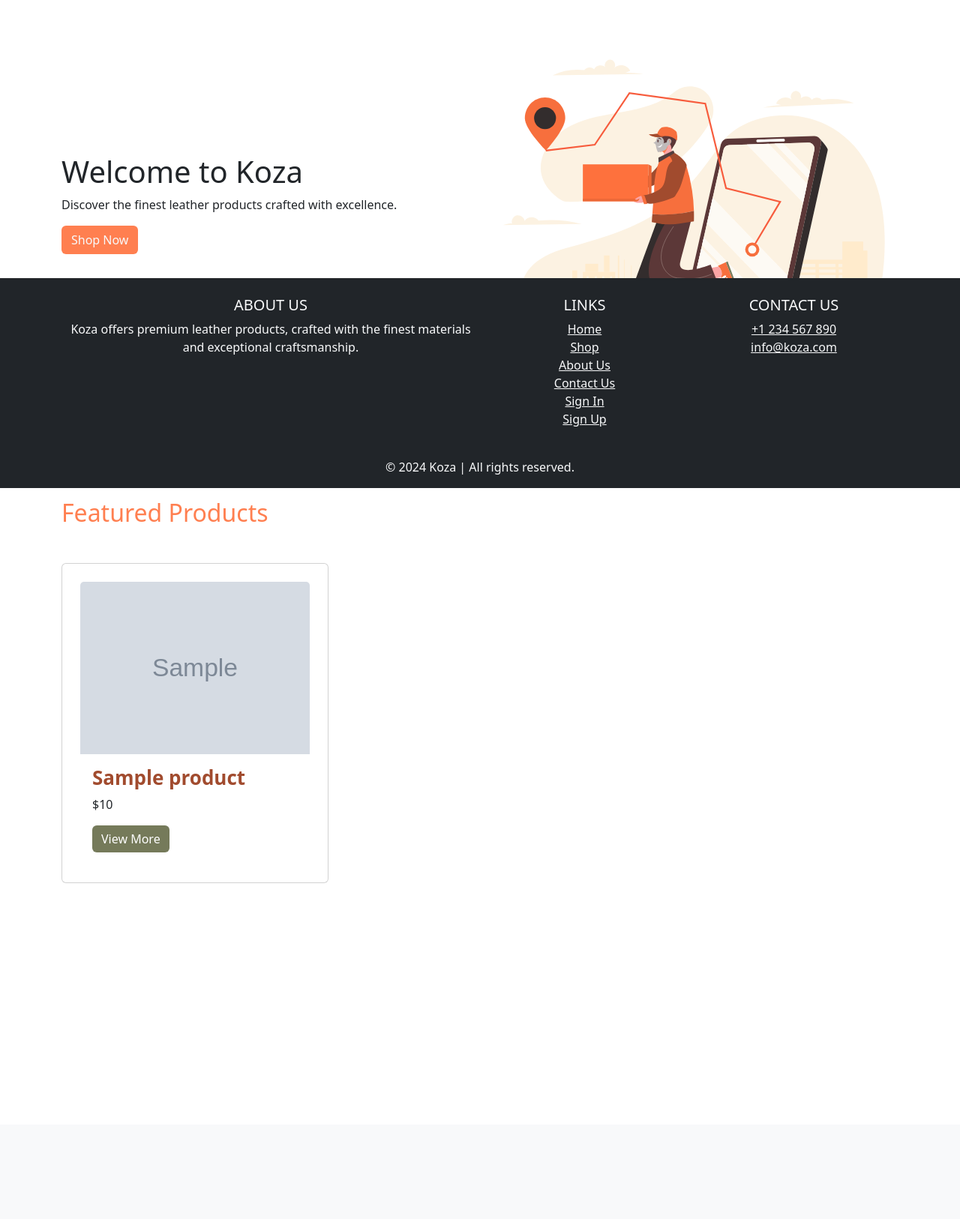
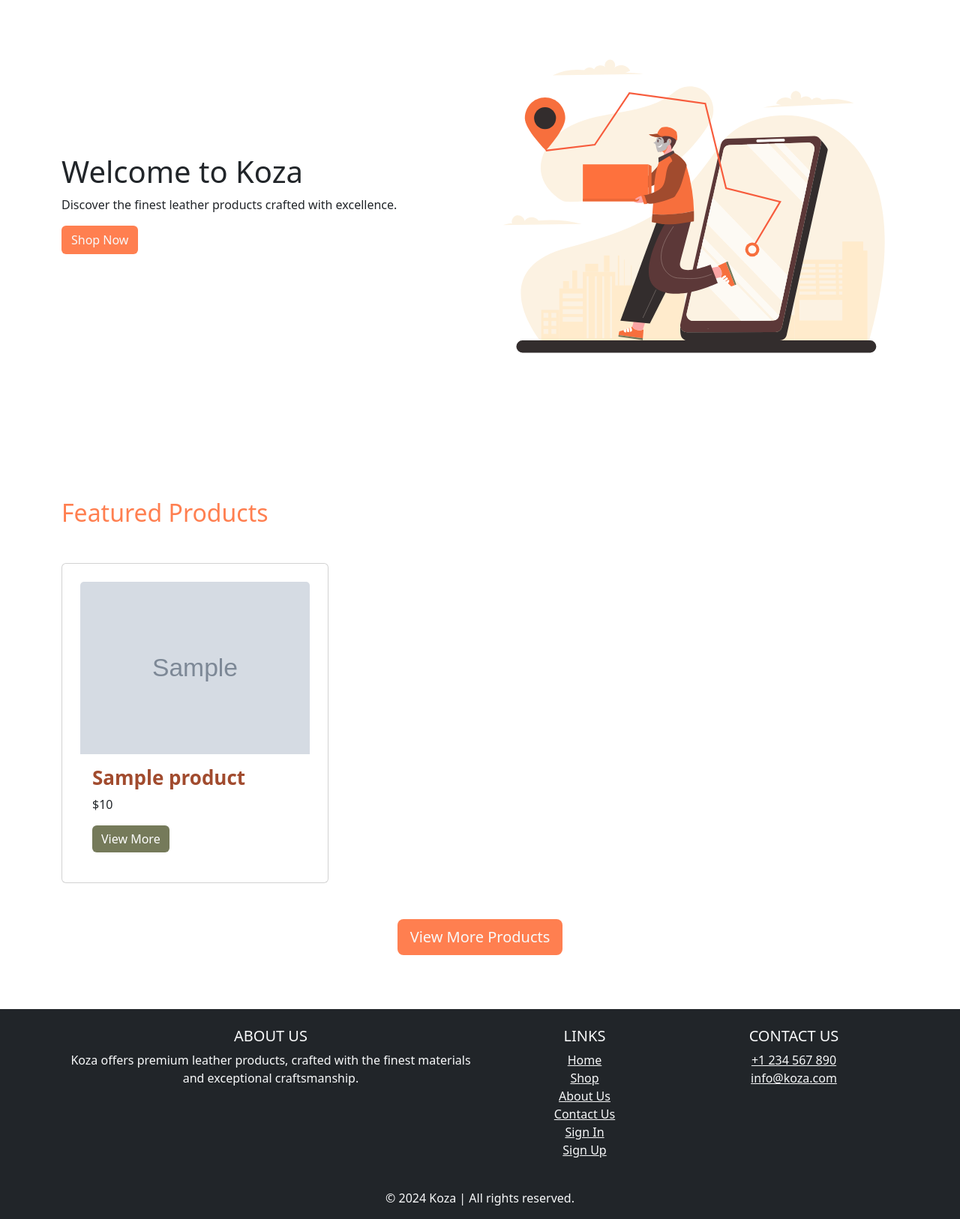
Before and after one commit to 3Sangeetha3/E-Commerce-PHP, a PHP site: page / in a window 1280 px wide. Shown: the part 149-1775 px from the top of the page at 75% size. Before the commit the page ends 1327 px from the top, so only its background shows below. Run offline with PHP 8.4, Linux system fonts and the light colour scheme; tables that the repository leaves empty or names only in its code hold one stand-in row (values such as "Sample post"); grey boxes marked "Sample" are stand-in pictures.

Commit message:
Refactor footer and index layout; update product display with pagination and enhance styling

```diff
--- a/assets/css/style.css
+++ b/assets/css/style.css
@@ -2,7 +2,6 @@ body {
   margin: 0;
   padding: 0;
   padding-top: 100px !important;
-  padding-bottom: 250px !important;
 }
 
 /* Navbar styles */
--- a/components/footer.php
+++ b/components/footer.php
@@ -1,5 +1,5 @@
 <!-- footer.php -->
-<footer class="bg-dark text-light text-center text-lg fixed-bottom">
+<footer class="bg-dark text-light text-center text-lg">
     <div class="container p-4">
         <div class="row">
             <div class="col-lg-6 col-md-12 mb-4 mb-md-0">
@@ -10,7 +10,7 @@
                 <h5 class="text-uppercase">Links</h5>
                 <ul class="list-unstyled mb-0">
                     <li><a href="../index.php" class="text-light">Home</a></li>
-                    <li><a href="#" class="text-light">Shop</a></li>
+                    <li><a href="/E-commerce/pages/products.php" class="text-light">Shop</a></li>
                     <li><a href="/E-commerce/pages/AboutUs.php" class="text-light">About Us</a></li>
                     <li><a href="/E-commerce/pages/contact.php" class="text-light">Contact Us</a></li>
                     <li><a href="/E-commerce/pages/signIn.php" class="text-light">Sign In</a></li>
--- a/index.php
+++ b/index.php
@@ -22,7 +22,6 @@
     $current_page = basename($_SERVER['PHP_SELF']);
     ?>
 
-
     <!-- Navbar -->
     <?php include 'components/navbar.php'; ?>
 
@@ -40,11 +39,13 @@
         </div>
     </div>
 
+    <!-- Featured Products Section -->
     <div class="container my-4 py-4">
         <h2 style="color: #FF7F50;" class="mt-5 mb-5">Featured Products</h2>
+
+        <!-- First Row of Products -->
         <div class="row">
             <?php
-        require 'config/config.php';
             $stmt = $pdo->query("SELECT * FROM products LIMIT 3");
             while ($product = $stmt->fetch()) {
                 echo "
@@ -61,8 +62,32 @@
             }
             ?>
         </div>
+
+        <!-- Second Row of Products -->
+        <div class="row">
+            <?php
+            $stmt = $pdo->query("SELECT * FROM products LIMIT 3 OFFSET 3");
+            while ($product = $stmt->fetch()) {
+                echo "
+                    <div class='col-md-4'>
+                        <div class='card mb-4 p-4'>
+                            <img src='uploads/{$product['image']}' class='card-img-top' alt='{$product['name']}'>
+                            <div class='card-body'>
+                                <h5 class='card-title' style='color:#A14B2E; font-weight: bold; font-size: 26px'>{$product['name']}</h5>
+                                <p class='card-text'>\${$product['price']}</p>
+                                <a href='pages/products.php' class='btn' style='background-color: #757A5A ; border:none; color: white'>View More</a>
+                            </div>
+                        </div>
+                    </div>";
+            }
+            ?>
         </div>
 
+        <!-- View More Products Link -->
+        <div class="text-center my-4">
+            <a href="pages/products.php" class="btn btn-lg text-light" style="background-color: #FF7F50;">View More Products</a>
+        </div>
+    </div>
 
     <!-- Footer -->
     <?php include 'components/footer.php'; ?>
@@ -70,7 +95,7 @@
     <!-- Bootstrap JS and dependencies -->
     <script src="https://cdn.jsdelivr.net/npm/bootstrap@5.3.0-alpha1/dist/js/bootstrap.bundle.min.js"></script>
     <script>
-        // JavaScript to animate the "Shop Now" button every 30 seconds
+        // JavaScript to animate the "Shop Now" button every 5 seconds
         function animateButton() {
             const button = document.getElementById('shopNowButton');
 
```
Lines whose indentation alone changed are shown as unchanged.
